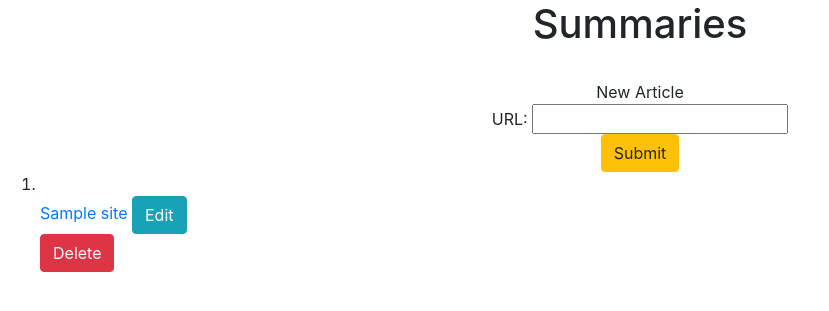
After one commit to SamirIngley/sentiment-scraper, a Flask app: template templates/index.html in a window 1280 px wide. The commit adds this page. Shown: the top 311 px of the page, without its empty margins (0-829 px from the left). Run offline with Flask 2, Linux system fonts and the light colour scheme; the template is opened without the code that fills it: most values are stand-ins (such as "Sample title", 1, 10 or a date in 2020); some libraries are stand-ins or nearby versions.

Commit message:
website stuff

```diff
--- /dev/null
+++ b/app.py
@@ -0,0 +1,72 @@
+from flask import Flask, render_template, request, redirect, url_for
+from pymongo import MongoClient
+from bson.objectid import ObjectId
+from functools import reduce
+import os
+
+app = Flask(__name__)
+
+host = os.environ.get('MONGODB_URI', 'mongodb://localhost:27017/scrape_db')
+client = MongoClient(host=f"{host}?retryWrites=false")
+db = client.get_default_database()
+
+web_sites = db.sites
+
+
+
+@app.route('/')
+def index():
+    """Return homepage."""
+    return render_template('index.html', sites=web_sites.find())
+
+
+@app.route('/new')
+def new_site():
+    """Return new site creation page."""
+    return render_template('new_site.html')
+
+@app.route('/', methods=['POST'])
+def create_site():
+    """Make a new suit posting according to user's specifications."""
+    site = {
+        'url': request.form.get('url')
+    }
+    site_id = web_sites.insert_one(site).inserted_id
+    return redirect(url_for('index', site_id=site_id))
+
+@app.route('/site/<site_id>')
+def show_sum(suit_id):
+    """Show a single suit."""
+    site = web_sites.find_one({'_id': ObjectId(site_id)})
+    return render_template('show_site.html', site=site)
+
+@app.route('/edit/<site_id>', methods=['POST'])
+def update_suit(site_id):
+    """Edit a suit posting."""
+    new_site = {
+        'name': request.form.get('name'),
+        'price': request.form.get('price'),
+        'img_url': request.form.get('img_url')
+    }
+    web_sites.update_one(
+        {'_id': ObjectId(site_id)},
+        {'$set': new_site}
+    )
+    return redirect(url_for('show_site', site_id=site_id))
+
+@app.route('/delete/<site_id>', methods=['POST'])
+def delete_site(site_id):
+    """Delete a suit."""
+    web_sites.delete_one({'_id': ObjectId(site_id)})
+    return redirect(url_for('index'))
+
+@app.route('/edit/<site_id>', methods=['GET'])
+def edit_site(site_id):
+    """Page to submit an edit on a suit."""
+    site = web_sites.find_one({'_id': ObjectId(site_id)})
+    return render_template('edit_site.html', site=site)
+
+
+
+if __name__ == '__main__':
+    app.run(debug=True)
--- a/summarize.py
+++ b/summarize.py
@@ -7,7 +7,9 @@ import nltk
 # url_list = [uz]
 
 #nltk.download('punkt')
-url = 'https://medium.com/'
+article_list = []
+url = 'https://medium.com/@jeric.hunter/bartornot-a3030fb819b5'
+
 article_list.append(url)
 
 
--- /dev/null
+++ b/templates/index.html
@@ -0,0 +1,31 @@
+{% extends 'layout.html' %}
+
+{% block content %}
+
+<center><h1>Summaries</h1></center>
+<br>
+<center>New Article</center>
+
+<center>
+URL: <input type="text" name="url">
+<br>
+<button type="submit" class="btn btn-warning">Submit</button>
+</center>
+
+
+<ol>
+    {% for site in sites %}
+
+    <li>
+        <br>
+        <a href="/site/{{site._id}}">{{site.name}}</a>
+        <a href="/edit/{{site._id}}" class="btn btn-info">Edit</a>
+        <form action="/delete/{{site._id}}" method="POST"></form>
+            <button type="submit" class="btn btn-danger">Delete</button>
+        <br>
+    </li>
+
+    {% endfor %}
+</ol>
+
+{% endblock %}
--- a/layout.html
+++ b/templates/layout.html
@@ -1,6 +1,6 @@
 <!DOCTYPE html>
 <head>
-    <title>SpaceSuit Reuse Program</title>
+    <title>Summaries</title>
     <link rel="stylesheet" src="static/css/style.css">
     <link rel="stylesheet" href="https://stackpath.bootstrapcdn.com/bootstrap/4.3.1/css/bootstrap.min.css" integrity="sha384-ggOyR0iXCbMQv3Xipma34MD+dH/1fQ784/j6cY/iJTQUOhcWr7x9JvoRxT2MZw1T" crossorigin="anonymous">
 </head>
```
Also changed, not shown: site.py (deleted, +0 -78 lines), templates/edit_site.html (added, +22 -0 lines), templates/new_site.html (added, +21 -0 lines), templates/show_sum.html (added, +19 -0 lines), index.html (added), scrape.py (renamed from manualScrape.py), sentiment.py (added), 2 other files.
